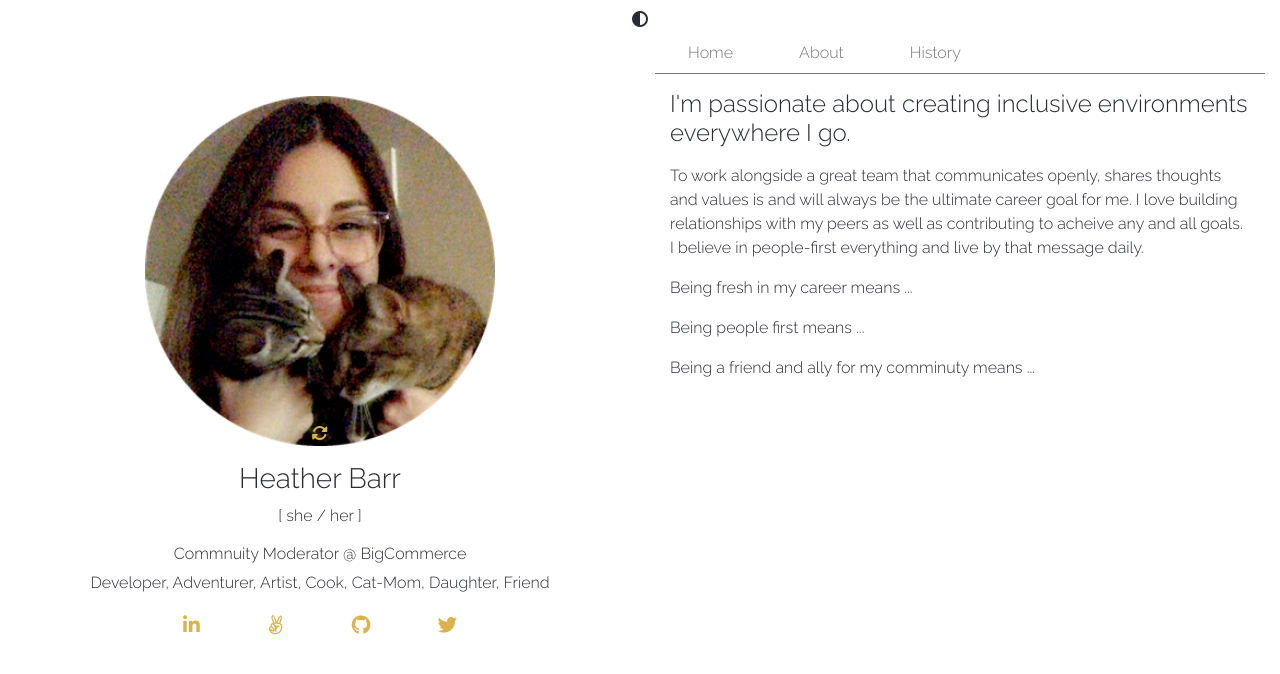
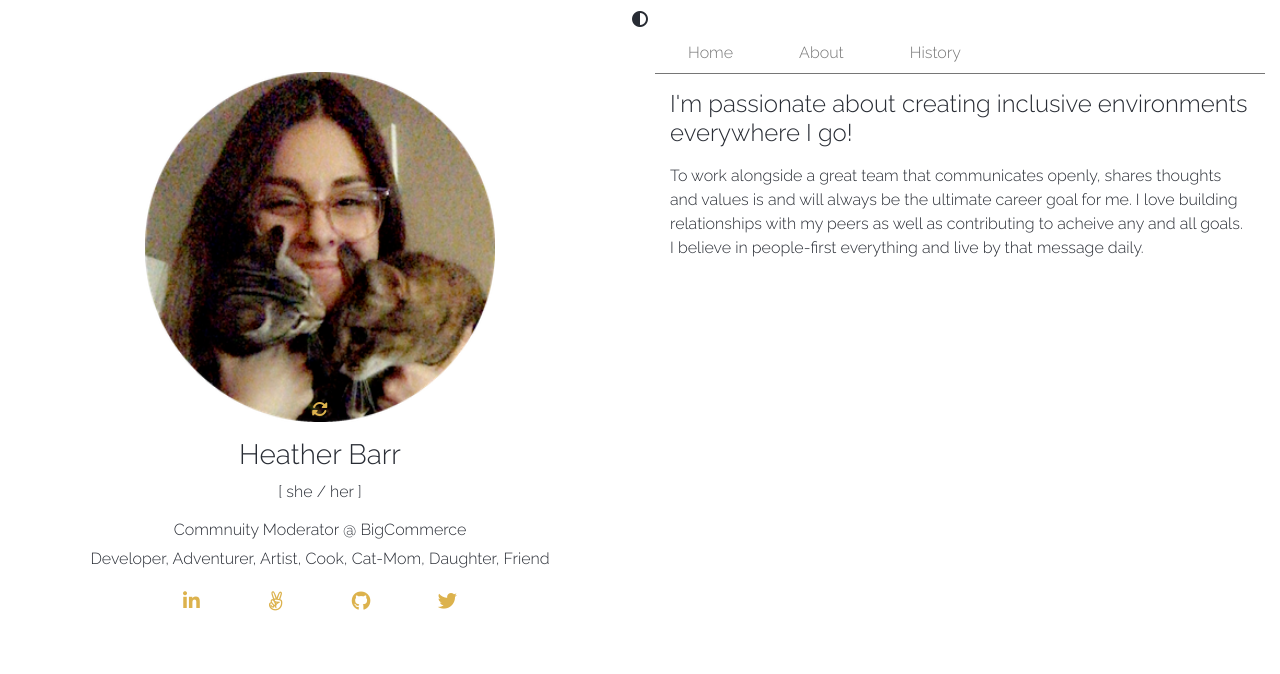
Before and after one commit to hnbarr/heatherbarr, a React (Create React App) app: page / in a window 1280 px wide. Shown: the top 674 px of the page. Built offline with nearby package versions, Linux system fonts and the light colour scheme.

Commit message:
hiding text until finished

```diff
--- a/src/components/Contact.js
+++ b/src/components/Contact.js
@@ -29,7 +29,7 @@ export default class Contact extends Component {
     render() {
         return (
             <div className="container h-90" id="contact">
-                <div className="d-none d-sm-block my-md-5">
+                <div className="d-none d-sm-block my-md-4">
                     <div className="row d-flex justify-content-center align-items-center h-100">
                         <div className="col-6 col-md-12 text-center my-3" id="imageHolder" >
                             <img src={this.state.roundImage} id="desktopContactImage" alt="profile"/>
--- a/src/components/Home.js
+++ b/src/components/Home.js
@@ -6,7 +6,7 @@ export default class Home extends Component {
             <div className="container">
                 <div className="row">
                     <h4 className="col-12 my-3">
-                        I'm passionate about creating inclusive environments everywhere I go.
+                        I'm passionate about creating inclusive environments everywhere I go!
                     </h4>
                     <div className="col-12">
                         <p>
@@ -14,7 +14,7 @@ export default class Home extends Component {
                             be the ultimate career goal for me. I love building relationships with my peers as well as contributing to acheive any and all goals.
                             I believe in people-first everything and live by that message daily.
                         </p>
-                        <p>
+                        {/* <p>
                             Being fresh in my career means ...
                         </p>
                         <p>
@@ -22,7 +22,7 @@ export default class Home extends Component {
                         </p>
                         <p>
                             Being a friend and ally for my comminuty means ...
-                        </p>
+                        </p> */}
                     </div>
                 </div>
             </div>
```
